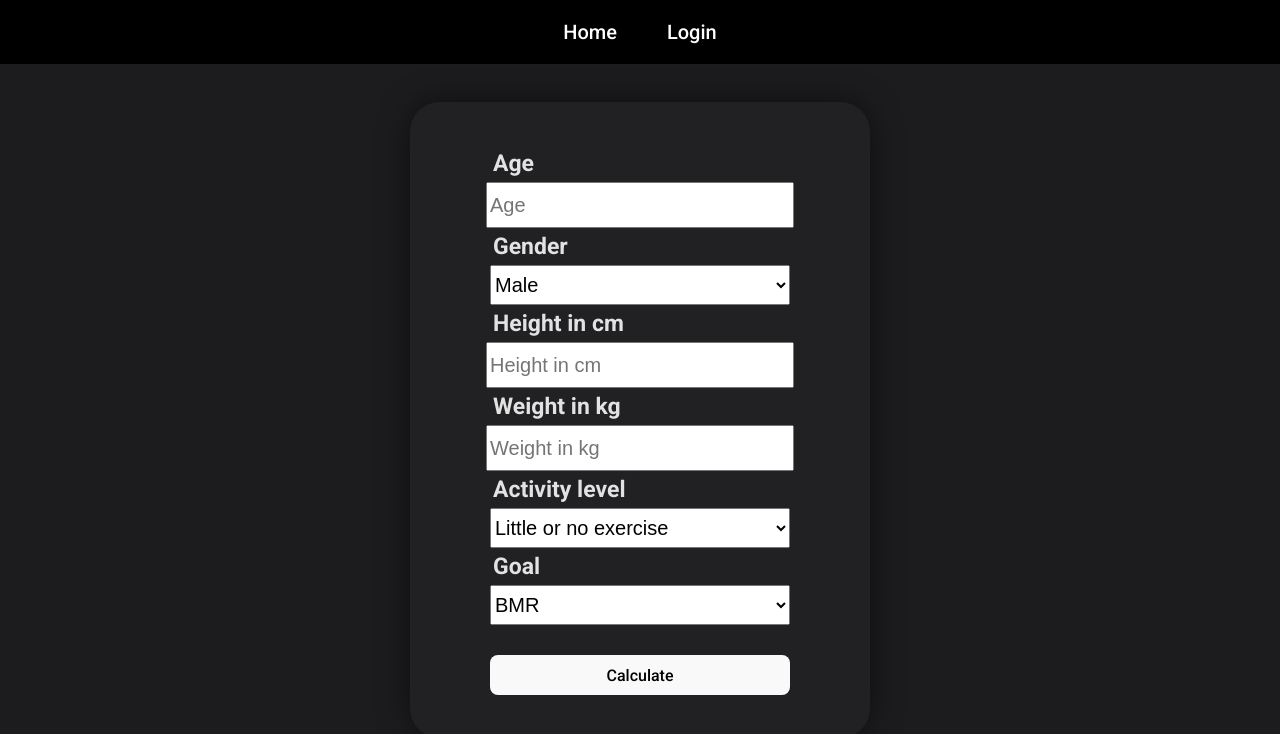
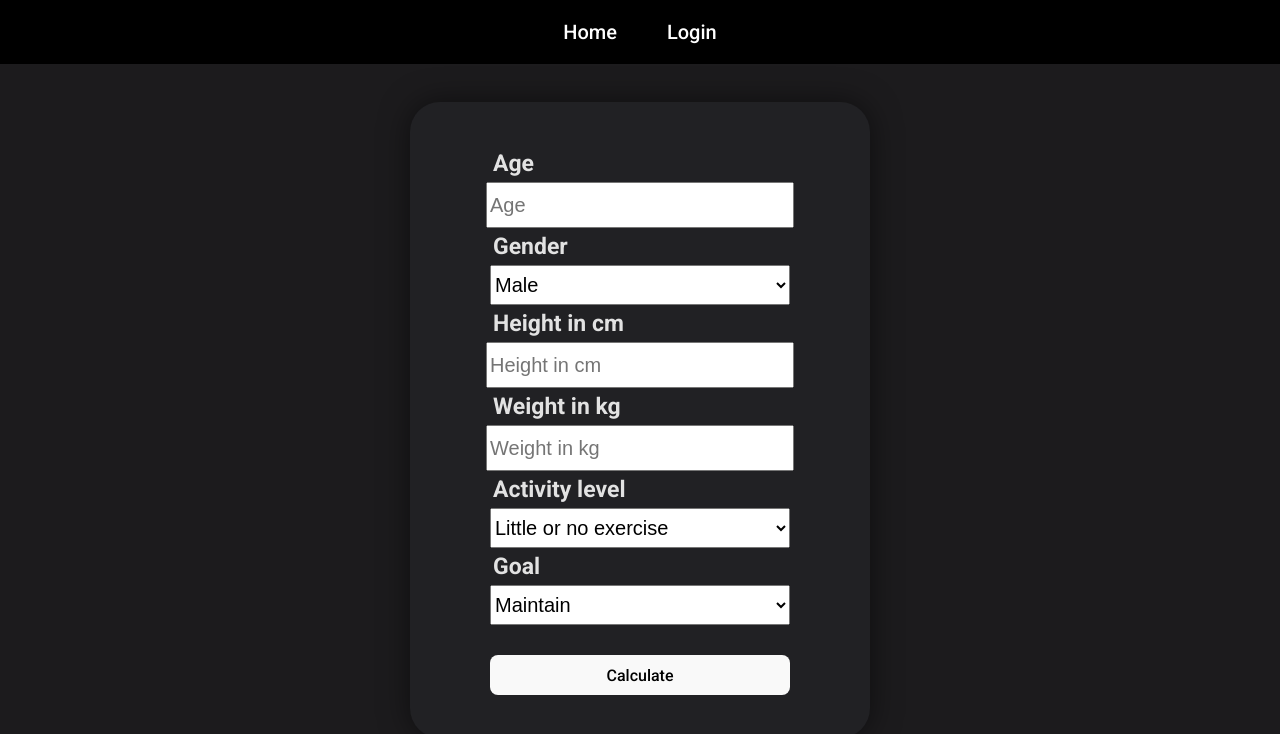
Before and after one commit to OP2-White/Frontend, a React (Vite) app: page /#/calorieconsumption in a window 1280 px wide. Shown: the top 734 px of the page. Built offline with nearby package versions, Linux system fonts and the light colour scheme.

Commit message:
redirectit

```diff
--- a/src/App.jsx
+++ b/src/App.jsx
@@ -1,5 +1,5 @@
 import "./App.css";
-import { Link, Outlet } from "react-router-dom";
+import { Link, Navigate, Outlet } from "react-router-dom";
 import { AppBar, Toolbar } from "@mui/material";
 import { useState } from "react";
 import ProtectedRoute from "./components/ProtectedRoute";
@@ -7,11 +7,16 @@ import CreateProduct from "./components/CreateProduct";
 import CalculateYourConsumption from "./components/CalculateYourConsumption";
 import TotalCalories from "./components/TotalCalories";
 import isLoggedIn from "./components/Login"
+import { useNavigate } from "react-router-dom";
 
 function App() {
+
+  const navigate = useNavigate();
+
   const handleLogout = () => {
     sessionStorage.removeItem("isLoggedIn");
     setIsLoggedIn(false);
+    navigate("/search-products");
   };
   const [isLoggedIn, setIsLoggedIn] = useState(sessionStorage.getItem("isLoggedIn") === "true");
 
--- a/src/components/CalculateYourConsumption.jsx
+++ b/src/components/CalculateYourConsumption.jsx
@@ -78,11 +78,11 @@ function CalorieCalculator() {
         >
           <option value="1"> BMR</option>
           <option value="2"> Little or no exercise</option>
-          <option value="3"> 1-3 times/week</option>
-          <option value="4"> 4-5 time/week</option>
-          <option value="5"> daily</option>
-          <option value="6"> intense</option>
-          <option value="7"> very intence</option>
+          <option value="3"> 1-3 Times/week</option>
+          <option value="4"> 4-5 Times/week</option>
+          <option value="5"> Daily</option>
+          <option value="6"> Intense</option>
+          <option value="7"> Very intense</option>
         </select>
         <h3>Goal</h3>
         <select
@@ -90,11 +90,11 @@ function CalorieCalculator() {
           onChange={(e) => setGoal(e.target.value)}
           placeholder="Goal"
         >
-          <option value="maintain"> BMR</option>
-          <option value="mildlose"> mildlose</option>
-          <option value="weightlose"> weightlose</option>
-          <option value="extremelose"> extremelose</option>
-          <option value="mildgain"> mildgain</option>
+          <option value="maintain"> Maintain </option>
+          <option value="mildlose"> Mild weight loss</option>
+          <option value="weightlose"> Weight loss</option>
+          <option value="extremelose"> Extreme weight loss</option>
+          <option value="mildgain"> Mild weight gain</option>
         </select>
         <button onClick={fetchCalories}>Calculate</button>
       </div>
--- a/src/components/Signup.jsx
+++ b/src/components/Signup.jsx
@@ -31,6 +31,7 @@ function Signup() {
         //   navigate("/profile", { state: { userData: data } });
         //   sessionStorage.setItem("isLoggedIn", "true");
         // }
+        navigate("/login");
       })
       .catch((error) => {
         console.error("Error:", error);
--- a/src/components/TotalCalories.jsx
+++ b/src/components/TotalCalories.jsx
@@ -223,11 +223,11 @@ function CalculateConsumption() {
                 {totalSize} g of {foodName} has
               </h4>
 
-              <h4>{calories} kcal</h4>
-              <h4>{protein}g protein</h4>
-              <h4>{carbs}g carbs</h4>
-              <h4>{fat}g fat</h4>
-              <h4>{sugar}g sugar</h4>
+              <h4>{calories} Kcal</h4>
+              <h4>{protein}g Protein</h4>
+              <h4>{carbs}g Carbs</h4>
+              <h4>{fat}g Fat</h4>
+              <h4>{sugar}g Sugar</h4>
               <button
                 onClick={() => {
                   saveToDatabase();
```
